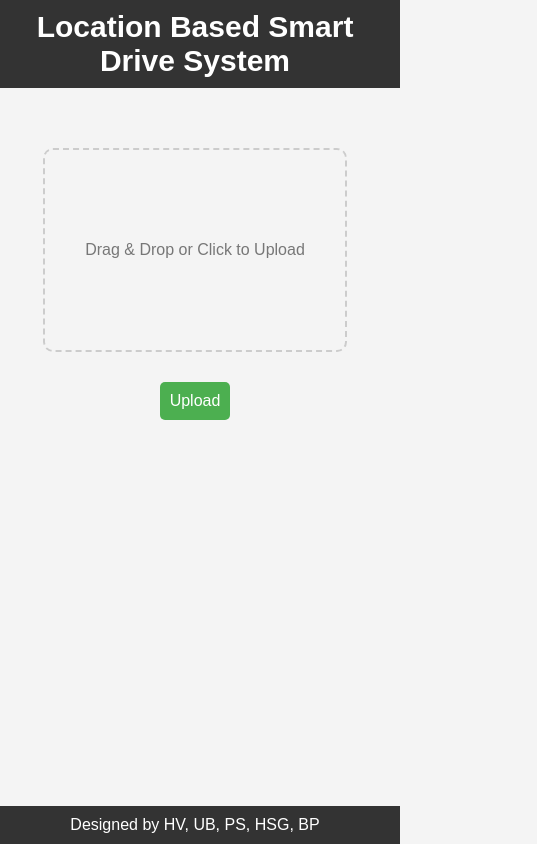
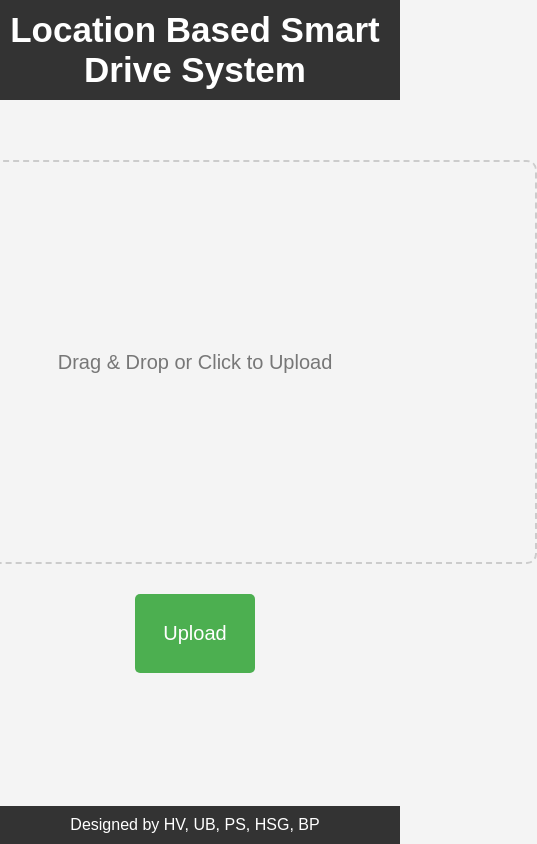
Before and after one commit to hiteshvats/Location-based-Smart-Drive, a plain HTML site: page public/index.html in a window 390 px wide. Shown: the whole page, 537 px wide, since content can reach past the window. Drawn offline with Linux system fonts and the light colour scheme; some packages are replaced by stand-ins of ours.

Commit message:
version 1.5 ---Hitesh
Increased font and basic size... not responsive tho

```diff
--- a/public/styles.css
+++ b/public/styles.css
@@ -14,7 +14,7 @@ header {
 	margin-bottom: 40px;
     text-align: center;
     padding: 10px;
-    font-size: 30px;
+    font-size: 35px;
     font-weight: bold;
     background-color: #333;
     color: white;
@@ -23,8 +23,8 @@ header {
 }
 
 #dropBox {
-    width: 300px;
-    height: 200px;
+    width: 680px;
+    height: 400px;
     border: 2px dashed #ccc;
     display: flex;
     align-items: center;
@@ -46,7 +46,7 @@ header {
 
 #dropBox label {
     text-align: center;
-    font-size: 16px;
+    font-size: 20px;
     color: #777;
     cursor: pointer;
     transition: color 0.3s ease;
@@ -57,10 +57,10 @@ header {
 }
 
 #uploadBtn {
-    padding: 10px;
+    padding: 28px;
     margin: 10px;
     cursor: pointer;
-    font-size: 16px;
+    font-size: 20px;
     border: none;
     background-color: #4caf50;
     color: white;
```
